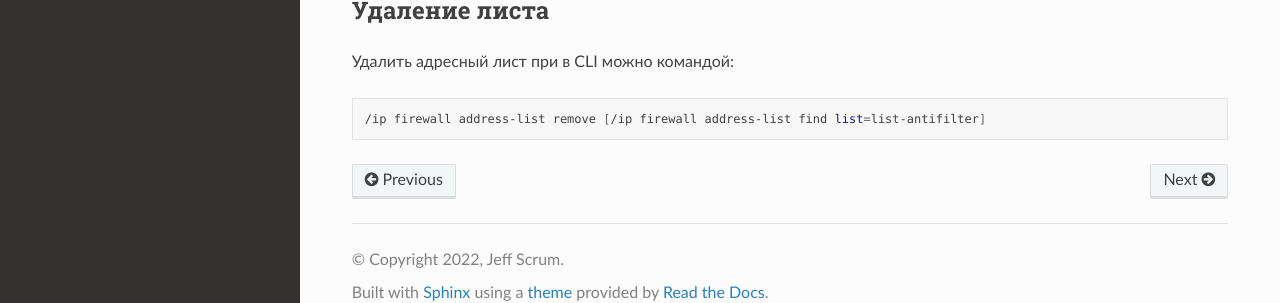
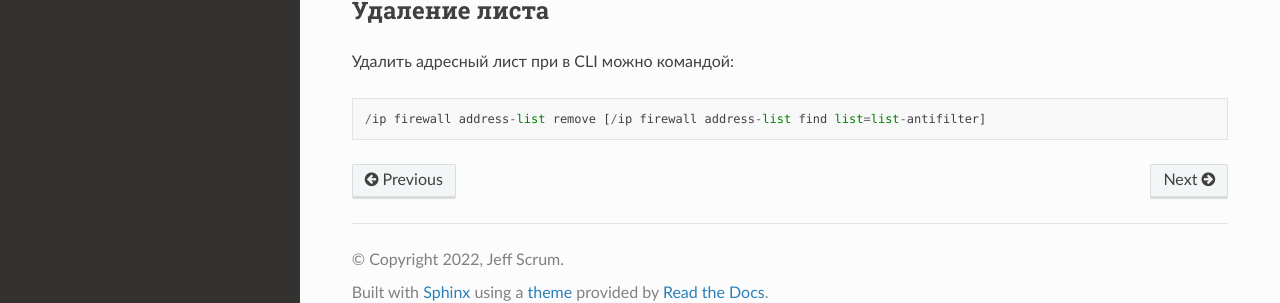
Before and after one commit to jeffscrum/jeffscrum.github.io, a Sphinx documentation site: the page built from source/mikrotik/mikrotik-antifilter-configure.rst, in a window 1280 px wide and 900 px high, scrolled down 1761 px. Shown: the part 571-874 px from the top of the window. Built offline with Sphinx 7.4.7 and the Read the Docs theme 2.0.0, drawn with Linux system fonts in a browser that asks for light colours.

Commit message:
Update mikrotik-antifilter-configure.rst

```diff
--- a/source/mikrotik/mikrotik-antifilter-configure.rst
+++ b/source/mikrotik/mikrotik-antifilter-configure.rst
@@ -129,8 +129,6 @@ BGP
 Удаление листа
 --------------
 
-Удалить адресный лист при в CLI можно командой:
-
-.. code-block:: bash
+Удалить адресный лист при в CLI можно командой::
 
   /ip firewall address-list remove [/ip firewall address-list find list=list-antifilter]
```
